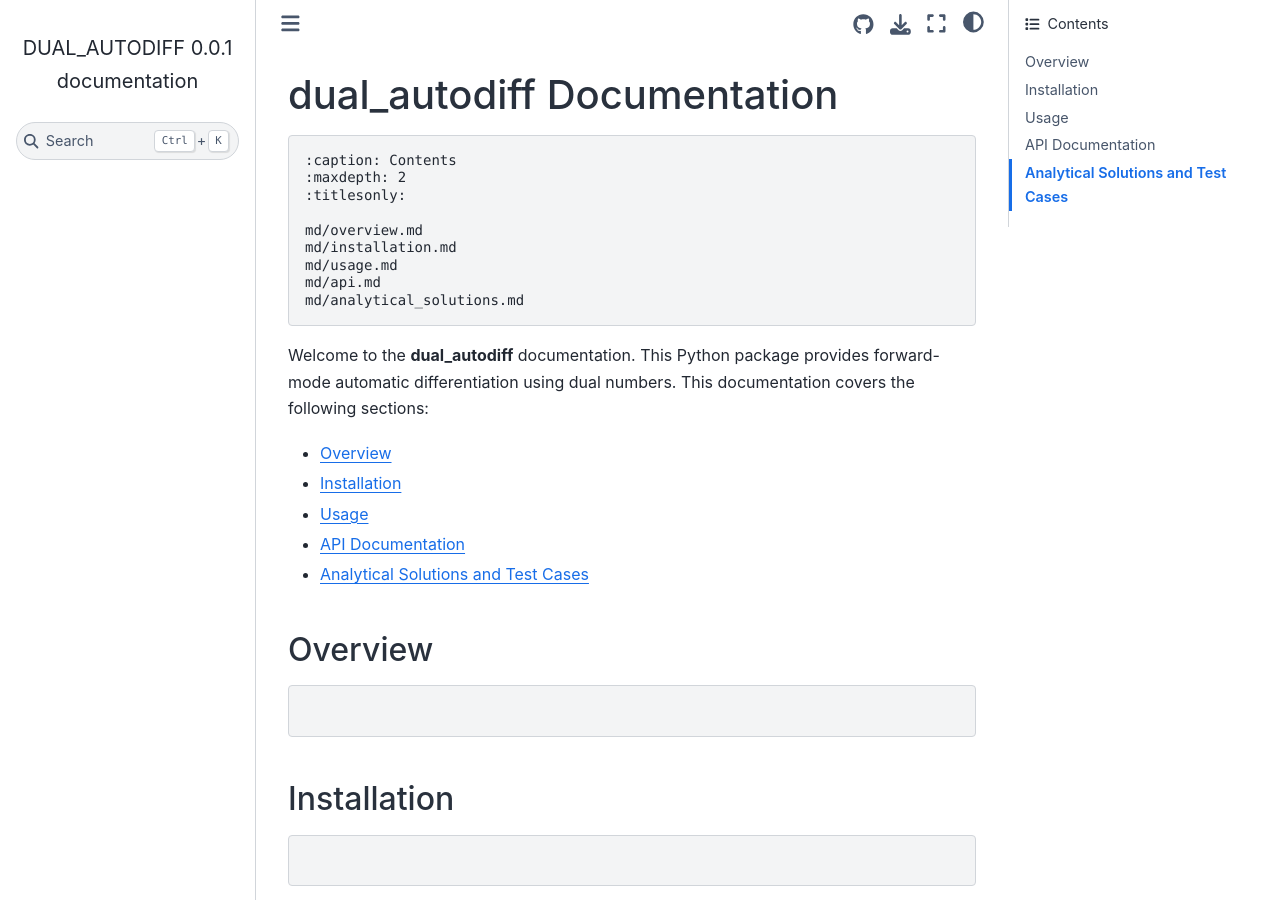
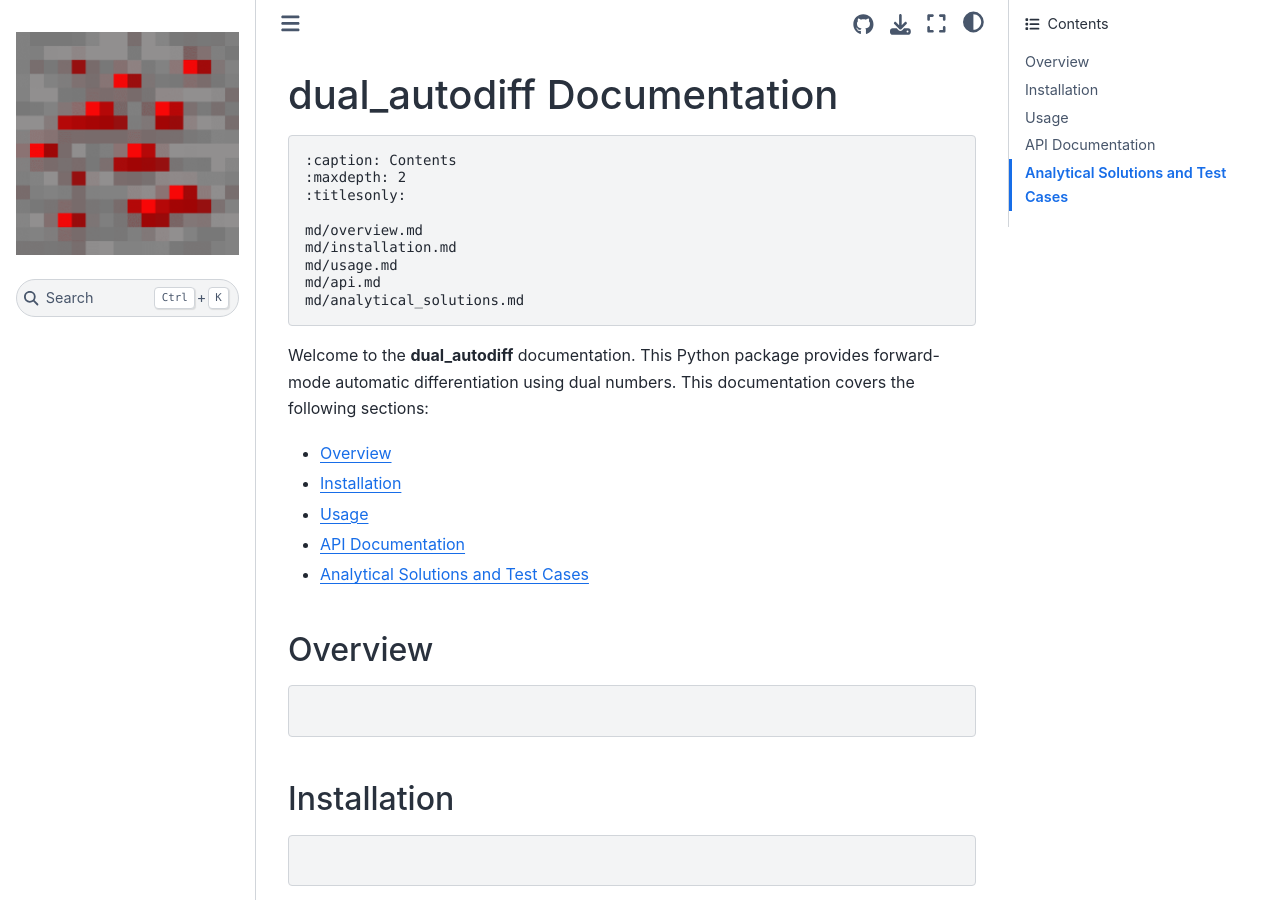
Before and after one commit to boboboon/dual_autodiff, a Sphinx documentation site: the page built from docs/index.md, in a window 1280 px wide and 900 px high. Built offline with Sphinx 7.4.7 and the Sphinx Book theme 1.1.4, drawn with Linux system fonts in a browser that asks for light colours.

Commit message:
Adding logo

```diff
--- a/docs/conf.py
+++ b/docs/conf.py
@@ -34,6 +34,10 @@ html_theme_options = {
     "show_toc_level": 1,
 }
 
+# Path to the logo
+html_logo = "_static/logo.png"
+
+
 html_static_path = ["_static"]
 
 # -- MyST Configuration ------------------------------------------------------
```
Also changed, not shown: docs/_static/logo.png (added).
